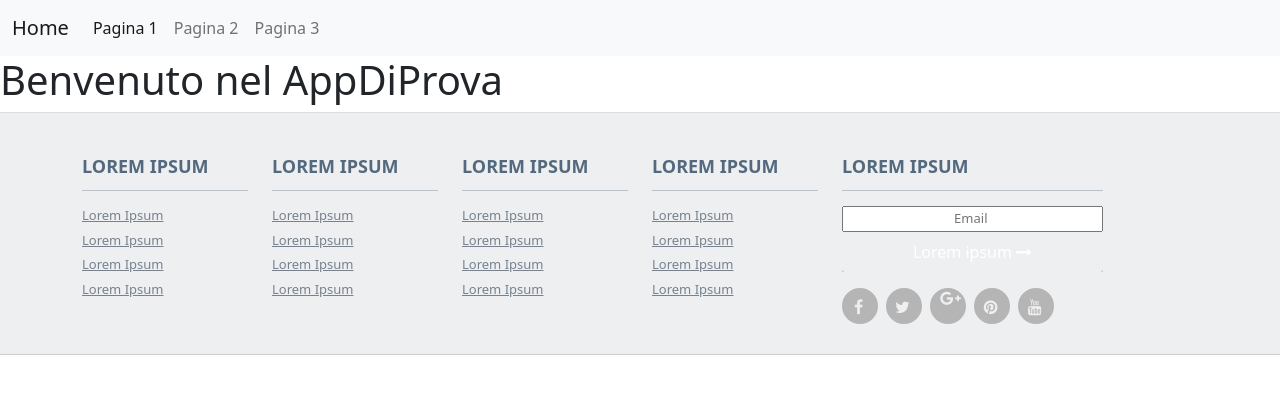
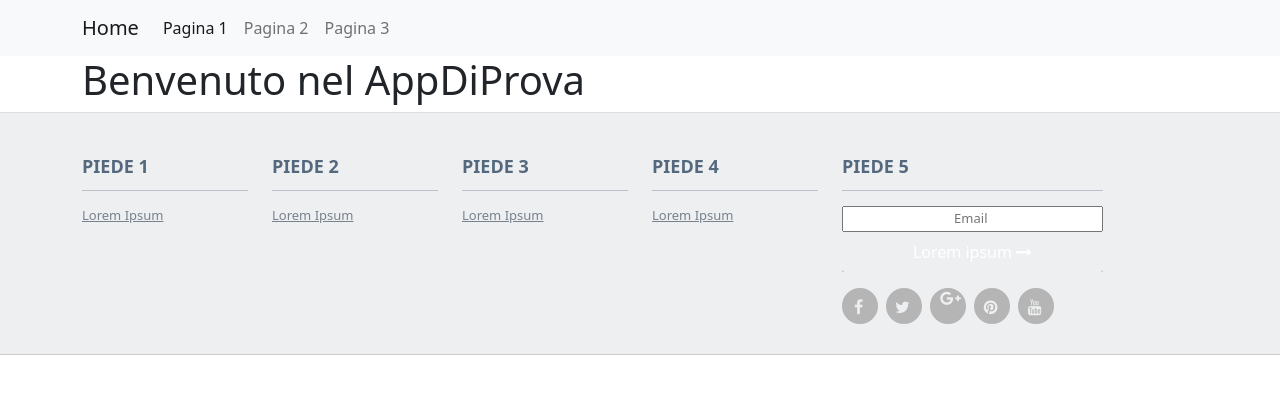
Before and after one commit to DanieleSudosi/ProgettoProva, an Angular app in the folder AppDiProvaCazzeggio/: page / in a window 1280 px wide. Shown: the top 394 px of the page. Built offline with nearby package versions, Linux system fonts and the light colour scheme.

Commit message:
grazie della modifica belloooo

```diff
--- a/AppDiProvaCazzeggio/src/app/app.component.html
+++ b/AppDiProvaCazzeggio/src/app/app.component.html
@@ -1,5 +1,7 @@
+
 <app-navbar></app-navbar>
 
+<div class="container-lg">
 <h1>Benvenuto nel AppDiProva</h1>
-
+</div>
 <app-footer></app-footer>
--- a/AppDiProvaCazzeggio/src/app/footer/footer.component.html
+++ b/AppDiProvaCazzeggio/src/app/footer/footer.component.html
@@ -1,46 +1,34 @@
-
 <footer>
     <div class="footer" id="footer">
         <div class="container">
             <div class="row">
                 <div class="col-lg-2  col-md-2 col-sm-4 col-xs-6">
-                    <h3> Lorem Ipsum </h3>
+                    <h3> Piede 1 </h3>
                     <ul>
-                        <li> <a href="#"> Lorem Ipsum </a> </li>
-                        <li> <a href="#"> Lorem Ipsum </a> </li>
-                        <li> <a href="#"> Lorem Ipsum </a> </li>
                         <li> <a href="#"> Lorem Ipsum </a> </li>
                     </ul>
                 </div>
                 <div class="col-lg-2  col-md-2 col-sm-4 col-xs-6">
-                    <h3> Lorem Ipsum </h3>
+                    <h3> Piede 2 </h3>
                     <ul>
                         <li> <a href="#"> Lorem Ipsum </a> </li>
-                        <li> <a href="#"> Lorem Ipsum </a> </li>
-                        <li> <a href="#"> Lorem Ipsum </a> </li>
+
+                    </ul>
+                </div>
+                <div class="col-lg-2  col-md-2 col-sm-4 col-xs-6">
+                    <h3> Piede 3</h3>
+                    <ul>
                         <li> <a href="#"> Lorem Ipsum </a> </li>
                     </ul>
                 </div>
                 <div class="col-lg-2  col-md-2 col-sm-4 col-xs-6">
-                    <h3> Lorem Ipsum </h3>
+                    <h3> Piede 4</h3>
                     <ul>
-                        <li> <a href="#"> Lorem Ipsum </a> </li>
-                        <li> <a href="#"> Lorem Ipsum </a> </li>
-                        <li> <a href="#"> Lorem Ipsum </a> </li>
-                        <li> <a href="#"> Lorem Ipsum </a> </li>
-                    </ul>
-                </div>
-                <div class="col-lg-2  col-md-2 col-sm-4 col-xs-6">
-                    <h3> Lorem Ipsum </h3>
-                    <ul>
-                        <li> <a href="#"> Lorem Ipsum </a> </li>
-                        <li> <a href="#"> Lorem Ipsum </a> </li>
-                        <li> <a href="#"> Lorem Ipsum </a> </li>
                         <li> <a href="#"> Lorem Ipsum </a> </li>
                     </ul>
                 </div>
                 <div class="col-lg-3  col-md-3 col-sm-6 col-xs-12 ">
-                    <h3> Lorem Ipsum </h3>
+                    <h3> Piede 5 </h3>
                     <ul>
                         <li>
                             <div class="input-append newsletter-box text-center">
--- a/AppDiProvaCazzeggio/src/app/navbar/navbar.component.html
+++ b/AppDiProvaCazzeggio/src/app/navbar/navbar.component.html
@@ -1,5 +1,5 @@
 <nav class="navbar navbar-expand-lg navbar-light bg-light">
-    <div class="container-fluid">
+    <div class="container-lg">
       <a class="navbar-brand" href="#">Home</a>
       <button class="navbar-toggler" type="button" data-bs-toggle="collapse" data-bs-target="#navbarNav" aria-controls="navbarNav" aria-expanded="false" aria-label="Toggle navigation">
         <span class="navbar-toggler-icon"></span>
@@ -18,4 +18,4 @@
         </ul>
       </div>
     </div>
-  </nav>
+</nav>
```
